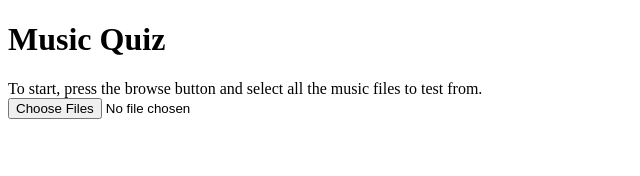
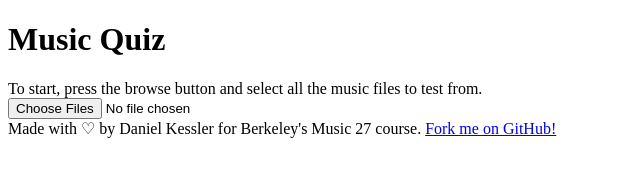
Before and after one commit to Sinani201/musicquiz, a plain HTML site: page index.html in a window 1280 px wide. Shown: the whole page, without its empty margins (0-640 px from the left). Drawn offline with Linux system fonts and the light colour scheme.

Commit message:
added author information and github link to index.html

```diff
--- a/index.html
+++ b/index.html
@@ -29,5 +29,6 @@
 		<div id="songname"></div>
 		<audio id="player">Your browser does not support the <code>audio</code> audio element.</audio>
 	</div>
+	<footer>Made with ♡ by Daniel Kessler for Berkeley's Music 27 course. <a href="https://github.com/Sinani201/musicquiz">Fork me on GitHub!</a></footer>
 </body>
 </html>
```
